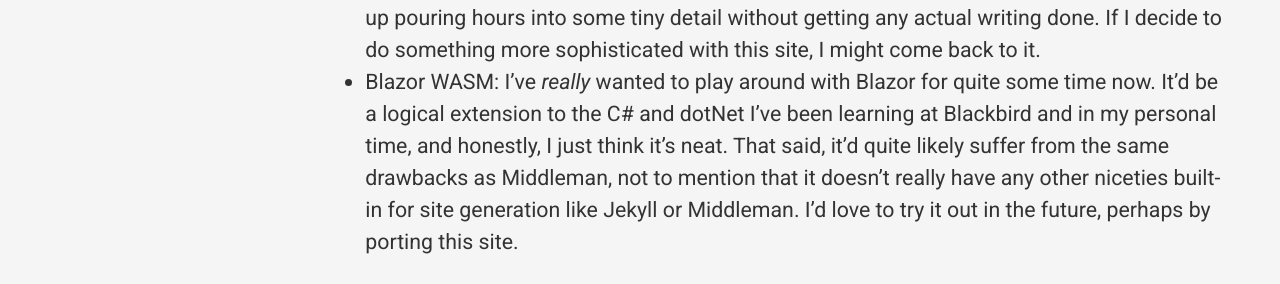
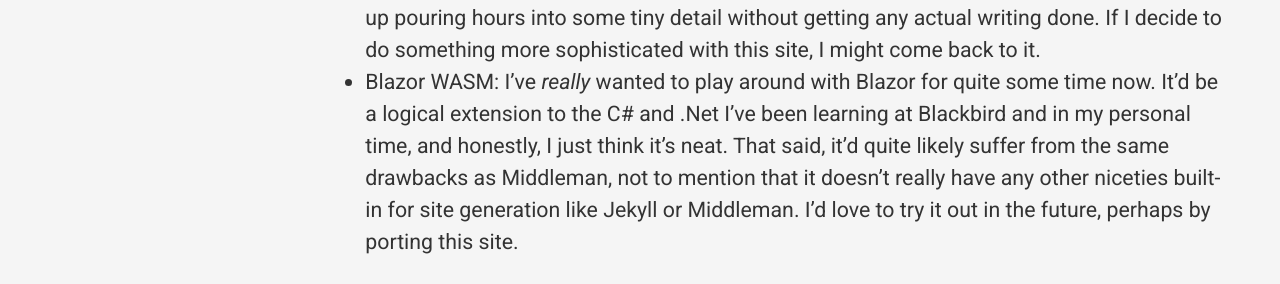
Before and after one commit to WillemToorenburgh/WillemToorenburgh.github.io, a Jekyll site: the page built from _posts/2023-09-17-jekyll-setup-experience.md, in a window 1280 px wide. Shown: the part 760-1044 px from the top of the page. Built offline with Jekyll 4.4.1, drawn with Linux system fonts in a browser that asks for light colours.

Commit message:
Make my use of ".Net" consistent

```diff
--- a/_posts/2023-09-17-jekyll-setup-experience.md
+++ b/_posts/2023-09-17-jekyll-setup-experience.md
@@ -11,7 +11,7 @@
 I've had peripheral awareness of Jekyll for some time, so it was one of the first options I looked at when I started browsing around for static site generators. Simple, well supported, well established, great docs. I also looked at a few others, but I eliminated them for a few reasons:
 
 * Middleman: it looks very powerful, and that's the main reason I counted it out. If I chose something too complex, I know I'd get lost in the technical details all too quickly, and end up pouring hours into some tiny detail without getting any actual writing done. If I decide to do something more sophisticated with this site, I might come back to it.
-* Blazor WASM: I've _really_ wanted to play around with Blazor for quite some time now. It'd be a logical extension to the C# and dotNet I've been learning at Blackbird and in my personal time, and honestly, I just think it's neat. That said, it'd quite likely suffer from the same drawbacks as Middleman, not to mention that it doesn't really have any other niceties built-in for site generation like Jekyll or Middleman. I'd love to try it out in the future, perhaps by porting this site.
+* Blazor WASM: I've _really_ wanted to play around with Blazor for quite some time now. It'd be a logical extension to the C# and .Net I've been learning at Blackbird and in my personal time, and honestly, I just think it's neat. That said, it'd quite likely suffer from the same drawbacks as Middleman, not to mention that it doesn't really have any other niceties built-in for site generation like Jekyll or Middleman. I'd love to try it out in the future, perhaps by porting this site.
 
 I ran the subject by the BBI layoff support group, and Jekyll was endorsed over there, too. I used Ruby back when I worked at Intiveo (nee EasyMarkit) for AWS' very strange custom Chef implementation that they call OpsWorks Stacks, and I really quite liked it. Working with Ruby again, even a little, is a welcome proposition. I was sold!
 > 💭 Rather, _called_. Turns out they've just end-of-life'd the service. Shame, I thought it was genuinely an excellent platform for hosting complex traditional sites.
```
